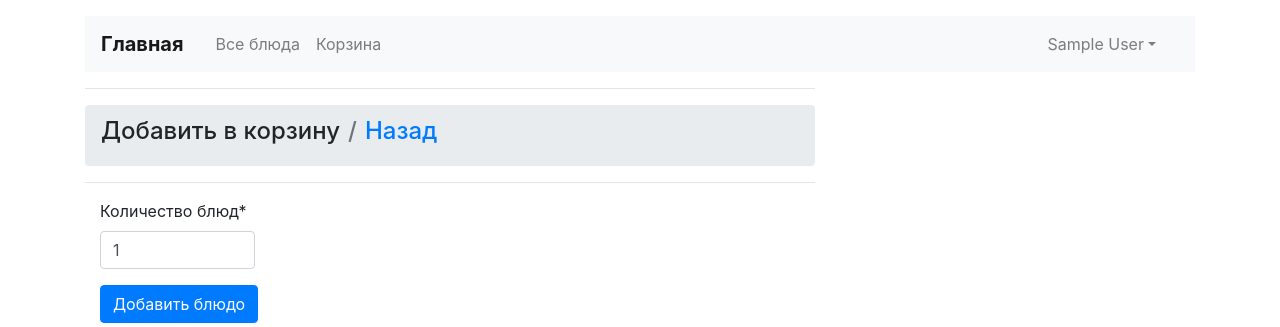
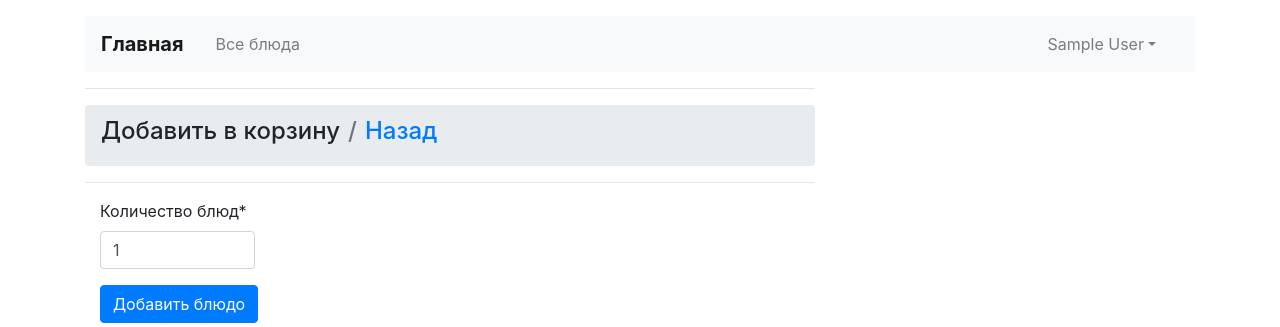
Before and after one commit to tsyganno/food-delivery, a Django app: page /food_delivery/add_to_cart_from_dish/1/1/ in a window 1280 px wide. Shown: the top 327 px of the page. Run offline with Django 4.2, Linux system fonts and the light colour scheme; the visitor is signed in with stand-in values (Sample User, id 1); some libraries are stand-ins or nearby versions.

Commit message:
dropdown-item cart

```diff
--- a/delivery_app/templates/base/basic.html
+++ b/delivery_app/templates/base/basic.html
@@ -20,9 +20,6 @@
           <li class="nav-item">
             <a class="nav-link" href="{% url 'app:all_dishes' %}">Все блюда</a>
           </li>
-          <li class="nav-item">
-            <a class="nav-link" href="{% url 'app:cart' %}">Корзина</a>
-          </li>
           {% endif %}
         </ul>
         <ul class="navbar-nav col-2 justify-content-end">
@@ -35,6 +32,7 @@
               <a class="nav-link dropdown-toggle" data-toggle="dropdown" href="#" role="button" aria-haspopup="true" aria-expanded="false">{{ user.first_name }} {{ user.last_name }}</a>
               <div class="dropdown-menu">
                 <a class="dropdown-item" href="{% url 'app:my_orders' %}">Мои заказы</a>
+                <a class="dropdown-item" href="{% url 'app:cart' %}">Корзина</a>
               <form action="{% url 'acc:signout' %}" method="POST">
                 {% csrf_token %}
                 {{ form.id_vote }}
```
